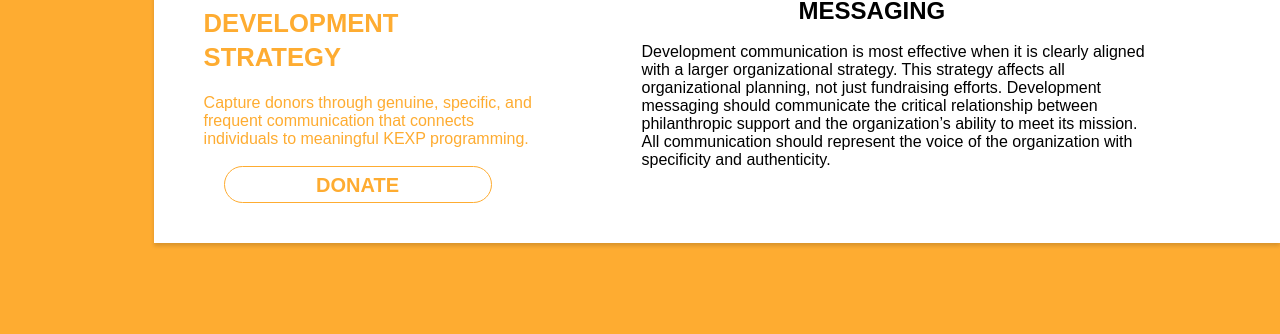
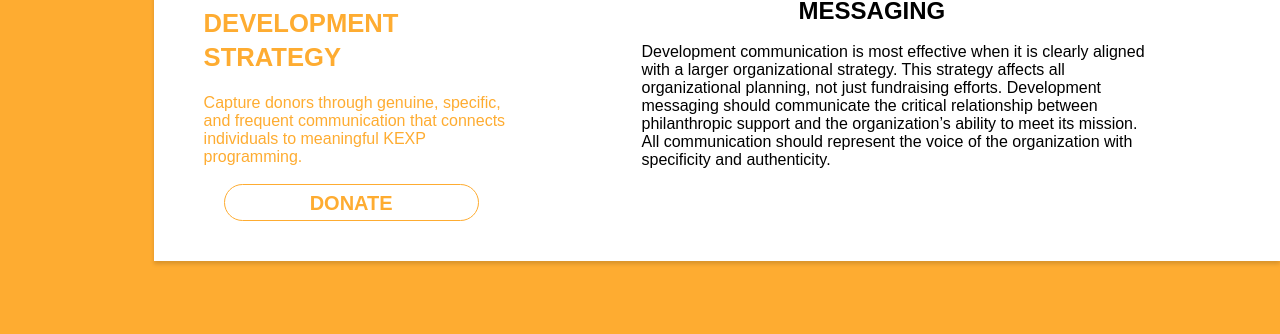
Before and after one commit to nnex/KEXP-demo, a plain HTML site: page index.html in a window 1280 px wide. Shown: the part 425-759 px from the top of the page. Drawn offline with Linux system fonts and the light colour scheme.

Commit message:
Update stylesheet.css

```diff
--- a/stylesheet.css
+++ b/stylesheet.css
@@ -114,6 +114,7 @@ div.static_job_title {
 .content-summary {
 	font-family: proxima nova;
 	font-size: 16px;
+	padding-right: 1vw;
 	line-height: 18px;
 	color: #feac31;
 }
```
